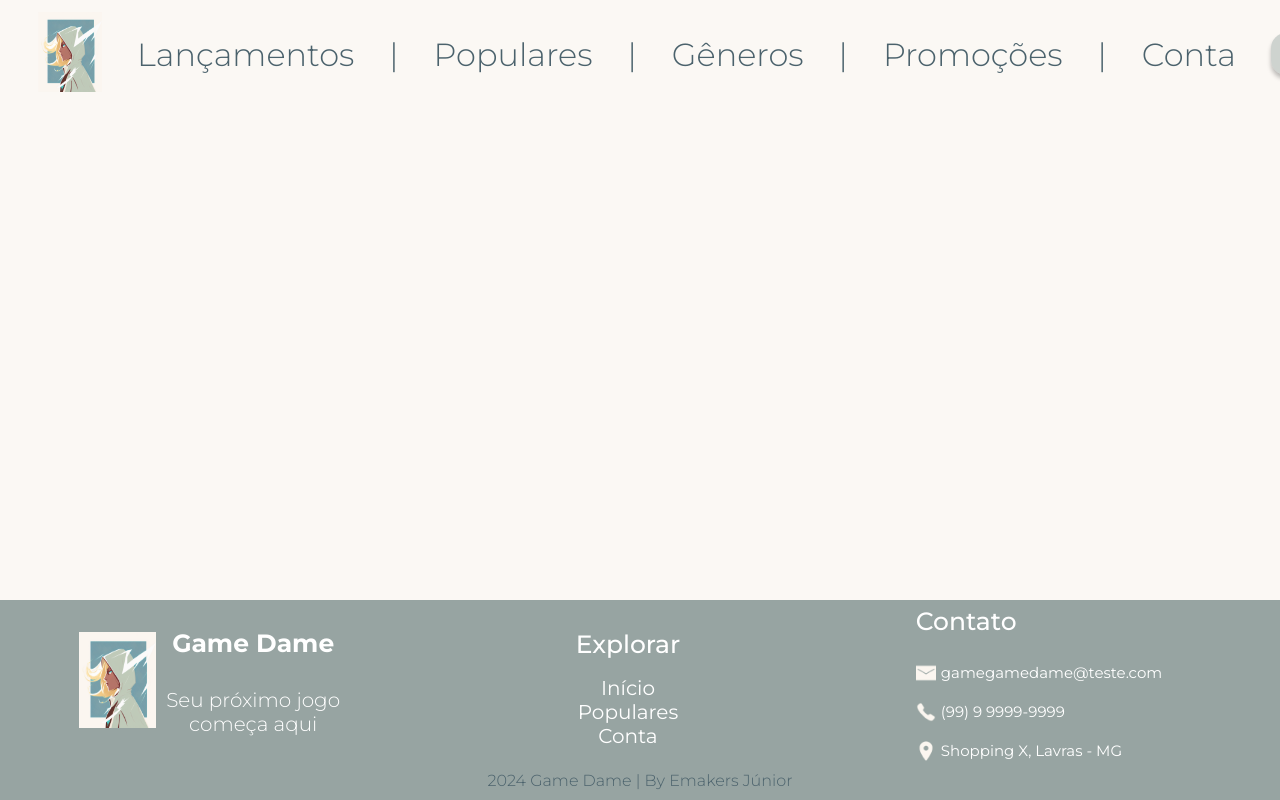
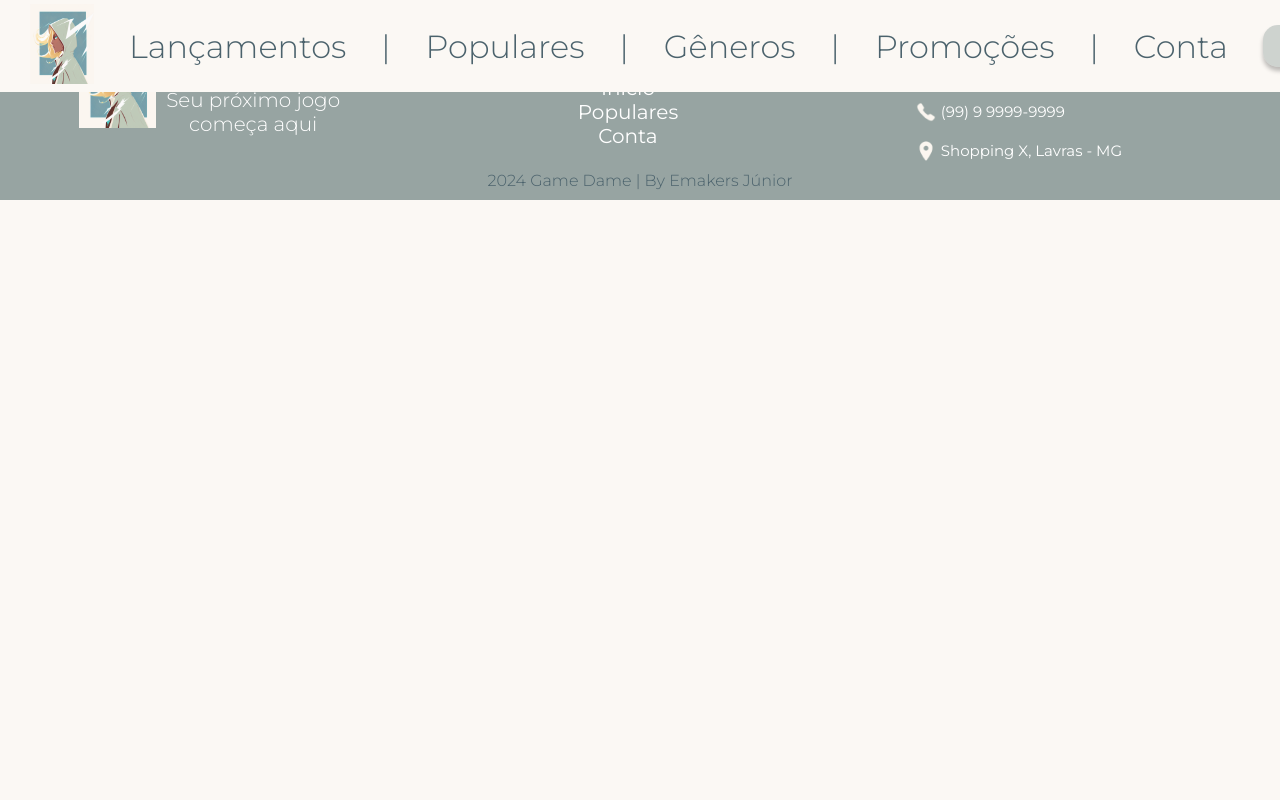
Before and after one commit to rafaelsilvamartins30/projeto-trainee-emakers, a React (Vite) app: page /game in a window 1280 px wide. Built offline with nearby package versions, Linux system fonts and the light colour scheme.

Commit message:
overflow funcionando

```diff
--- a/src/App.css
+++ b/src/App.css
@@ -1,4 +1,4 @@
 body{
     background-color: #FBF8F4;
-    overflow: hidden;
+    margin: 0;
 }
--- a/src/components/Cabecalho/Cabecalho.css
+++ b/src/components/Cabecalho/Cabecalho.css
@@ -8,6 +8,7 @@
     height: 10vh;
     background-color: #FBF8F4;
     position: fixed;
+    box-shadow: 0px 4px 4px 0px #00000040;
 }
 .cabecalhonav{
     width: 100vw;
--- a/src/components/rodape/rodape.css
+++ b/src/components/rodape/rodape.css
@@ -7,9 +7,6 @@
     height: 25vh;
     background-color: #97A4A2;
     align-items: center;
-    position: fixed;
-    bottom: 0;
-    left: 0;
 }
 .rodapecima{
     display: flex;
--- a/src/pages/TelaLogin/TelaLogin.css
+++ b/src/pages/TelaLogin/TelaLogin.css
@@ -4,6 +4,7 @@
     height: 100vh;
     display: flex;
     flex-direction: row;
+    overflow: hidden;
 }
 .esquerdalogin{
     display: flex;
--- a/src/pages/TelaPrincipal/Telaprincipal.css
+++ b/src/pages/TelaPrincipal/Telaprincipal.css
@@ -24,7 +24,5 @@
     background-color: #4B626C;
 }
 .homerodape{
-    position: fixed;
-    bottom: 0;
     left: 0;
 }
--- a/src/pages/TelaRecup/TelaRecup.css
+++ b/src/pages/TelaRecup/TelaRecup.css
@@ -4,6 +4,7 @@
     height: 100vh;
     display: flex;
     flex-direction: row;
+    overflow: hidden;
 }
 .esquerdarecup{
     display: flex;
--- a/src/pages/TelaRegistro/TelaRegistro.css
+++ b/src/pages/TelaRegistro/TelaRegistro.css
@@ -4,6 +4,7 @@
     height: 100vh;
     display: flex;
     flex-direction: row;
+    overflow: hidden;
 }
 .esquerdareg{
     display: flex;
```
